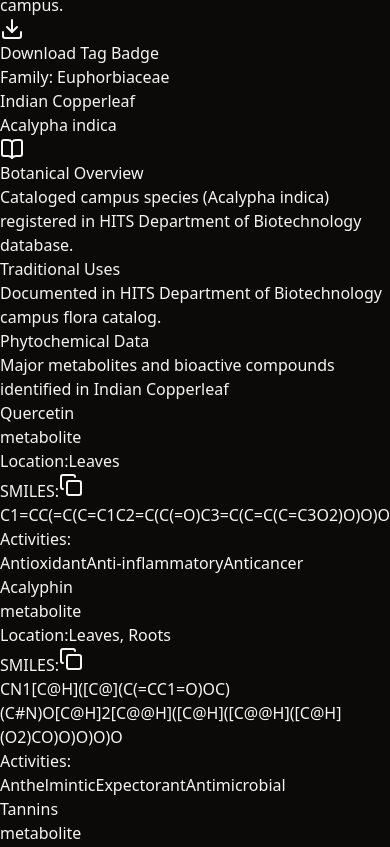
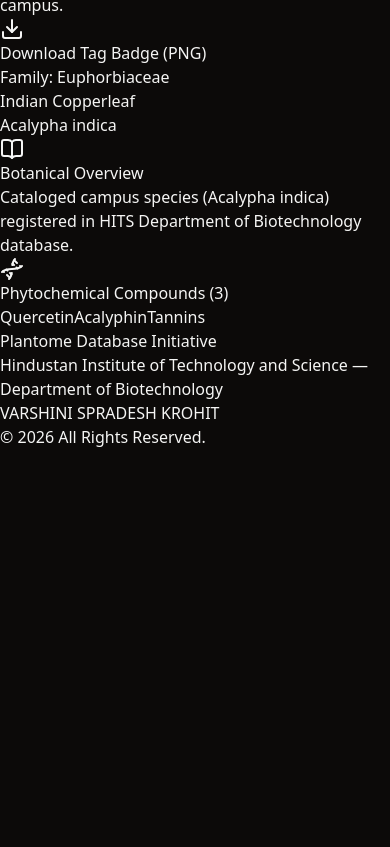
Before and after one commit to rishikeshss853/plantome-database, a React (Vite) app: page /plant/p1 in a window 390 px wide. Shown: the part 1150-1997 px from the top of the page. After the commit the page ends 1599 px from the top, so only its background shows below. Built offline with nearby package versions, Linux system fonts and the light colour scheme.

Commit message:
Update PlantProfile UI with SMILES, PubChem, and Traditional Uses cards, and add Contact page with team roles

```diff
--- a/src/pages/PlantProfile.tsx
+++ b/src/pages/PlantProfile.tsx
@@ -2,40 +2,27 @@ import { useState } from 'react';
 import { useParams, Link } from 'react-router-dom';
 import {
   ArrowLeft, QrCode, Download, Share2, Check,
-  BookOpen, ExternalLink, Copy
+  BookOpen, Dna, Activity, ShieldCheck
 } from 'lucide-react';
 import { mockPlants } from '../data';
 
 export default function PlantProfile() {
   const { id } = useParams<{ id: string }>();
-  const [copiedLink, setCopiedLink] = useState(false);
-  const [copiedSmilesIndex, setCopiedSmilesIndex] = useState<number | null>(null);
+  const [copied, setCopied] = useState(false);
 
-  // Dynamic Lookup across all 76+ species
+  // 1. DYNAMIC LOOKUP: Find the exact plant matching the URL id
   const plant = mockPlants.find((p) => String(p.id) === String(id)) || mockPlants[0];
 
-  if (!plant) {
-    return (
-      <div className="py-20 text-center space-y-4">
-        <p className="text-stone-400">Specimen not found.</p>
-        <Link to="/" className="text-emerald-400 underline text-sm">Return to Catalog</Link>
-      </div>
-    );
-  }
+  // Current live URL for this specific plant
+  const livePlantUrl = window.location.href;
 
-  const livePlantUrl = window.location.href;
+  // Generate QR Code URL pointing to this live page
   const qrCodeImageUrl = `https://api.qrserver.com/v1/create-qr-code/?size=250x250&data=${encodeURIComponent(livePlantUrl)}&color=052e16&bgcolor=ffffff`;
 
   const copyShareLink = () => {
     navigator.clipboard.writeText(livePlantUrl);
-    setCopiedLink(true);
-    setTimeout(() => setCopiedLink(false), 2000);
-  };
-
-  const copySmiles = (smiles: string, index: number) => {
-    navigator.clipboard.writeText(smiles);
-    setCopiedSmilesIndex(index);
-    setTimeout(() => setCopiedSmilesIndex(null), 2000);
+    setCopied(true);
+    setTimeout(() => setCopied(false), 2000);
   };
 
   const downloadTagBadge = () => {
@@ -45,12 +32,16 @@ export default function PlantProfile() {
     const ctx = canvas.getContext('2d');
     if (!ctx) return;
 
-    ctx.fillStyle = '#0c0a09';
+    // Background Card
+    ctx.fillStyle = '#0c0a09'; // stone-950
     ctx.fillRect(0, 0, 600, 750);
-    ctx.strokeStyle = '#059669';
+
+    // Green Border
+    ctx.strokeStyle = '#059669'; // emerald-600
     ctx.lineWidth = 8;
     ctx.strokeRect(20, 20, 560, 710);
 
+    // Title Header
     ctx.fillStyle = '#34d399';
     ctx.font = 'bold 28px sans-serif';
     ctx.textAlign = 'center';
@@ -60,23 +51,28 @@ export default function PlantProfile() {
     ctx.font = '16px sans-serif';
     ctx.fillText('HITS — Dept. of Biotechnology', 300, 110);
 
+    // Load QR Image onto Canvas
     const img = new Image();
     img.crossOrigin = 'anonymous';
     img.src = qrCodeImageUrl;
 
     img.onload = () => {
+      // Draw white background box
       ctx.fillStyle = '#ffffff';
       ctx.fillRect(120, 140, 360, 360);
       ctx.drawImage(img, 130, 150, 340, 340);
 
+      // Common Name
       ctx.fillStyle = '#ffffff';
       ctx.font = 'bold 32px sans-serif';
-      ctx.fillText(plant.commonName || 'Plant Specimen', 300, 550);
+      ctx.fillText(plant.commonName, 300, 550);
 
+      // Scientific Name
       ctx.fillStyle = '#6ee7b7';
       ctx.font = 'italic 22px sans-serif';
-      ctx.fillText(plant.scientificName || '', 300, 590);
+      ctx.fillText(plant.scientificName, 300, 590);
 
+      // Specimen ID Badge
       ctx.fillStyle = '#1c1917';
       ctx.fillRect(150, 630, 300, 45);
       ctx.strokeStyle = '#047857';
@@ -87,30 +83,34 @@ export default function PlantProfile() {
       ctx.font = 'bold 18px monospace';
       ctx.fillText(`ID: ${plant.id}`, 300, 660);
 
+      // Trigger Download
       const link = document.createElement('a');
-      link.download = `${plant.id}_QR_Tag.png`;
+      link.download = `${plant.id}_${plant.commonName.replace(/\s+/g, '_')}_QR_Tag.png`;
       link.href = canvas.toDataURL('image/png');
       link.click();
     };
   };
 
-  // Standardize plant image source
-  const plantImg = plant.image || plant.imageUrl || 'https://images.unsplash.com/photo-1518531933037-91b2f5f229cc?auto=format&fit=crop&w=800&q=80';
-
-  // Extract phytochemical array safely regardless of Excel column naming
-  const phytochemicalsList: any[] = plant.phytochemicals || plant.metabolites || [];
+  if (!plant) {
+    return (
+      <div className="py-20 text-center space-y-4">
+        <p className="text-stone-400">Specimen not found in database.</p>
+        <Link to="/" className="text-emerald-400 underline text-sm">Return to Catalog</Link>
+      </div>
+    );
+  }
 
   return (
-    <div className="w-full max-w-6xl mx-auto space-y-8">
+    <div className="w-full max-w-6xl mx-auto space-y-6">
 
-      {/* Top Header Controls */}
-      <div className="flex items-center justify-between pb-3 border-b border-stone-800">
+      {/* Top Bar */}
+      <div className="flex items-center justify-between pb-2 border-b border-stone-800">
         <Link
           to="/"
           className="inline-flex items-center space-x-2 text-stone-400 hover:text-emerald-400 text-sm font-medium transition"
         >
           <ArrowLeft className="h-4 w-4" />
-          <span>Back to Catalog</span>
+          <span>Back to Species Catalog</span>
         </Link>
 
         <div className="flex items-center space-x-2">
@@ -118,8 +118,8 @@ export default function PlantProfile() {
             onClick={copyShareLink}
             className="inline-flex items-center space-x-1.5 px-3 py-1.5 rounded-lg bg-stone-900 border border-stone-800 hover:border-stone-700 text-xs font-medium text-stone-300 transition"
           >
-            {copiedLink ? <Check className="h-3.5 w-3.5 text-emerald-400" /> : <Share2 className="h-3.5 w-3.5" />}
-            <span>{copiedLink ? 'Link Copied!' : 'Share Link'}</span>
+            {copied ? <Check className="h-3.5 w-3.5 text-emerald-400" /> : <Share2 className="h-3.5 w-3.5" />}
+            <span>{copied ? 'Link Copied!' : 'Share Link'}</span>
           </button>
 
           <span className="text-xs font-mono font-bold px-2.5 py-1 rounded-lg bg-emerald-950 text-emerald-400 border border-emerald-800/60">
@@ -131,16 +131,20 @@ export default function PlantProfile() {
       {/* Main Specimen Grid */}
       <div className="grid grid-cols-1 lg:grid-cols-12 gap-8 items-start">
 
-        {/* LEFT: Plant Photo + QR Code Generator */}
+        {/* LEFT COLUMN: Image + Dynamic QR Code Generator */}
         <div className="lg:col-span-5 space-y-6">
+
+          {/* Plant Image Container */}
           <div className="relative group rounded-2xl overflow-hidden border border-stone-800 shadow-xl bg-stone-900">
             <img
-              src={plantImg}
+              src={plant.image || (plant as any).imageUrl}
               alt={plant.commonName}
               className="w-full h-72 sm:h-80 object-cover group-hover:scale-105 transition-transform duration-500"
             />
+            <div className="absolute inset-0 bg-gradient-to-t from-stone-950/60 via-transparent to-transparent" />
           </div>
 
+          {/* DYNAMIC QR CODE & TAG GENERATOR */}
           <div className="bg-stone-900/90 rounded-2xl p-5 border border-stone-800 space-y-4 shadow-lg">
             <div className="flex items-center justify-between border-b border-stone-800 pb-3">
               <div className="flex items-center space-x-2 text-emerald-400">
@@ -154,42 +158,52 @@ export default function PlantProfile() {
 
             <div className="flex items-center gap-4">
               <div className="bg-white p-2 rounded-xl shrink-0 shadow-md">
-                <img src={qrCodeImageUrl} alt="QR Code" className="w-24 h-24 object-contain" />
+                <img
+                  src={qrCodeImageUrl}
+                  alt="QR Code"
+                  className="w-24 h-24 object-contain"
+                />
               </div>
 
               <div className="space-y-2 text-left">
                 <p className="text-xs text-stone-400 leading-relaxed">
                   Attach this QR tag to <strong className="text-stone-200">{plant.commonName}</strong> on campus.
                 </p>
+
                 <button
                   onClick={downloadTagBadge}
-                  className="w-full flex items-center justify-center space-x-1.5 bg-emerald-600 hover:bg-emerald-500 text-white font-semibold py-2 px-3 rounded-lg text-xs transition shadow-md"
+                  className="w-full flex items-center justify-center space-x-1.5 bg-emerald-600 hover:bg-emerald-500 text-white font-semibold py-2 px-3 rounded-lg text-xs transition shadow-md shadow-emerald-900/30"
                 >
                   <Download className="h-3.5 w-3.5" />
-                  <span>Download Tag Badge</span>
+                  <span>Download Tag Badge (PNG)</span>
                 </button>
               </div>
             </div>
           </div>
+
         </div>
 
-        {/* RIGHT: Botanical Overview */}
+        {/* RIGHT COLUMN: Clean Botanical & Phytochemical Details */}
         <div className="lg:col-span-7 space-y-6 text-left">
+
+          {/* Header Metadata */}
           <div className="space-y-2">
-            {plant.family && (
-              <span className="px-2.5 py-1 rounded-full bg-emerald-950 text-emerald-300 text-xs font-semibold border border-emerald-800/80">
+            <div className="flex flex-wrap items-center gap-2 text-xs">
+              <span className="px-2.5 py-1 rounded-full bg-emerald-950 text-emerald-300 font-semibold border border-emerald-800/80">
                 Family: {plant.family}
               </span>
-            )}
+            </div>
+
             <h1 className="text-3xl sm:text-4xl font-extrabold text-white tracking-tight">
               {plant.commonName}
             </h1>
+
             <p className="text-lg italic font-serif text-emerald-400">
               {plant.scientificName}
             </p>
           </div>
 
-          {/* Botanical Overview */}
+          {/* Description */}
           {plant.description && (
             <div className="bg-stone-900/80 rounded-2xl p-5 border border-stone-800 space-y-2">
               <div className="flex items-center space-x-2 text-stone-300 font-semibold text-xs uppercase tracking-wider">
@@ -201,109 +215,21 @@ export default function PlantProfile() {
               </p>
             </div>
           )}
+
+          {/* Phytochemical Compounds / Metabolites */}
+          {plant.metabolites && plant.metabolites.length > 0 && (
+            <div className="bg-stone-900/80 rounded-2xl p-5 border border-stone-800 space-y-3">
+              <div className="flex items-center space-x-2 text-stone-300 font-semibold text-xs uppercase tracking-wider">
+                <Dna className="h-4 w-4 text-emerald-400" />
+                <span>Phytochemical Compounds ({plant.metabolites.length})</span>
               </div>
-
-      </div>
-
-      {/* TRADITIONAL USES (Renders only if present in Excel) */}
-      {plant.traditionalUses && plant.traditionalUses.length > 0 && (
-        <div className="bg-stone-900/80 rounded-2xl p-6 border border-stone-800 text-left space-y-4">
-          <h2 className="text-lg font-bold text-white tracking-wide">Traditional Uses</h2>
-          <ul className="space-y-2.5 text-stone-300 text-sm">
-            {plant.traditionalUses.map((use: string, idx: number) => (
-              <li key={idx} className="flex items-start space-x-3">
-                <span className="h-2 w-2 rounded-full bg-emerald-500 mt-2 shrink-0" />
-                <span>{use}</span>
-              </li>
-            ))}
-          </ul>
-        </div>
-      )}
-
-      {/* PHYTOCHEMICAL DATA CARDS */}
-      {phytochemicalsList.length > 0 && (
-        <div className="space-y-4 text-left">
-          <div>
-            <h2 className="text-xl font-bold text-white">Phytochemical Data</h2>
-            <p className="text-xs text-stone-400">
-              Major metabolites and bioactive compounds identified in {plant.commonName}
-            </p>
-          </div>
-
-          <div className="grid grid-cols-1 md:grid-cols-2 lg:grid-cols-3 gap-5">
-            {phytochemicalsList.map((phyto: any, idx: number) => {
-              const name = typeof phyto === 'string' ? phyto : (phyto.name || 'Compound');
-              const type = phyto.type || 'metabolite';
-              const location = phyto.location || 'Whole plant';
-              const pubChemId = phyto.pubChemId;
-              const smiles = phyto.smiles;
-              const activities = phyto.activities || [];
-
-              return (
-                <div
+              <div className="flex flex-wrap gap-2">
+                {plant.metabolites.map((m: any, idx: number) => (
+                  <span
                     key={idx}
-                  className="bg-stone-900/90 rounded-2xl p-5 border border-stone-800 space-y-4 flex flex-col justify-between shadow-lg"
+                    className="px-3 py-1 rounded-lg bg-stone-950 border border-emerald-900/60 text-emerald-300 text-xs font-mono font-medium"
                   >
-                  <div className="space-y-3">
-                    <div className="flex items-center justify-between">
-                      <h3 className="font-bold text-white text-base">{name}</h3>
-                      <span className="text-xs font-semibold px-2.5 py-0.5 rounded-full bg-emerald-950 text-emerald-300 border border-emerald-800">
-                        {type}
-                      </span>
-                    </div>
-
-                    <div className="text-xs text-stone-400 space-x-1">
-                      <span>Location:</span>
-                      <span className="text-stone-200 font-medium">{location}</span>
-                    </div>
-
-                    {pubChemId && (
-                      <div className="flex items-center justify-between text-xs text-stone-400">
-                        <span>PubChem ID:</span>
-                        <a
-                          href={`https://pubchem.ncbi.nlm.nih.gov/compound/${pubChemId}`}
-                          target="_blank"
-                          rel="noreferrer"
-                          className="inline-flex items-center space-x-1 text-stone-200 hover:text-emerald-400 font-mono transition"
-                        >
-                          <span>{pubChemId}</span>
-                          <ExternalLink className="h-3 w-3" />
-                        </a>
-                      </div>
-                    )}
-
-                    {smiles && (
-                      <div className="space-y-1">
-                        <div className="flex items-center justify-between text-[11px] text-stone-400">
-                          <span>SMILES:</span>
-                          <button
-                            onClick={() => copySmiles(smiles, idx)}
-                            className="text-stone-400 hover:text-emerald-400 transition"
-                          >
-                            {copiedSmilesIndex === idx ? (
-                              <Check className="h-3.5 w-3.5 text-emerald-400" />
-                            ) : (
-                              <Copy className="h-3.5 w-3.5" />
-                            )}
-                          </button>
-                        </div>
-                        <div className="p-2.5 rounded-xl bg-stone-950 border border-stone-800 font-mono text-[11px] text-stone-300 break-all leading-tight select-all">
-                          {smiles}
-                        </div>
-                      </div>
-                    )}
-                  </div>
-
-                  {activities.length > 0 && (
-                    <div className="pt-2 border-t border-stone-800 space-y-1.5">
-                      <span className="text-[11px] text-stone-400 block">Activities:</span>
-                      <div className="flex flex-wrap gap-1.5">
-                        {activities.map((act: string, aIdx: number) => (
-                          <span
-                            key={aIdx}
-                            className="text-[11px] px-2.5 py-1 rounded-lg bg-stone-950 border border-stone-800 text-stone-300 font-medium"
-                          >
-                            {act}
+                    {typeof m === 'string' ? m : m.name}
                   </span>
                 ))}
               </div>
@@ -311,11 +237,8 @@ export default function PlantProfile() {
           )}
 
         </div>
-              );
-            })}
+
       </div>
-        </div>
-      )}
 
     </div>
   );
```
Lines whose indentation alone changed are shown as unchanged.
